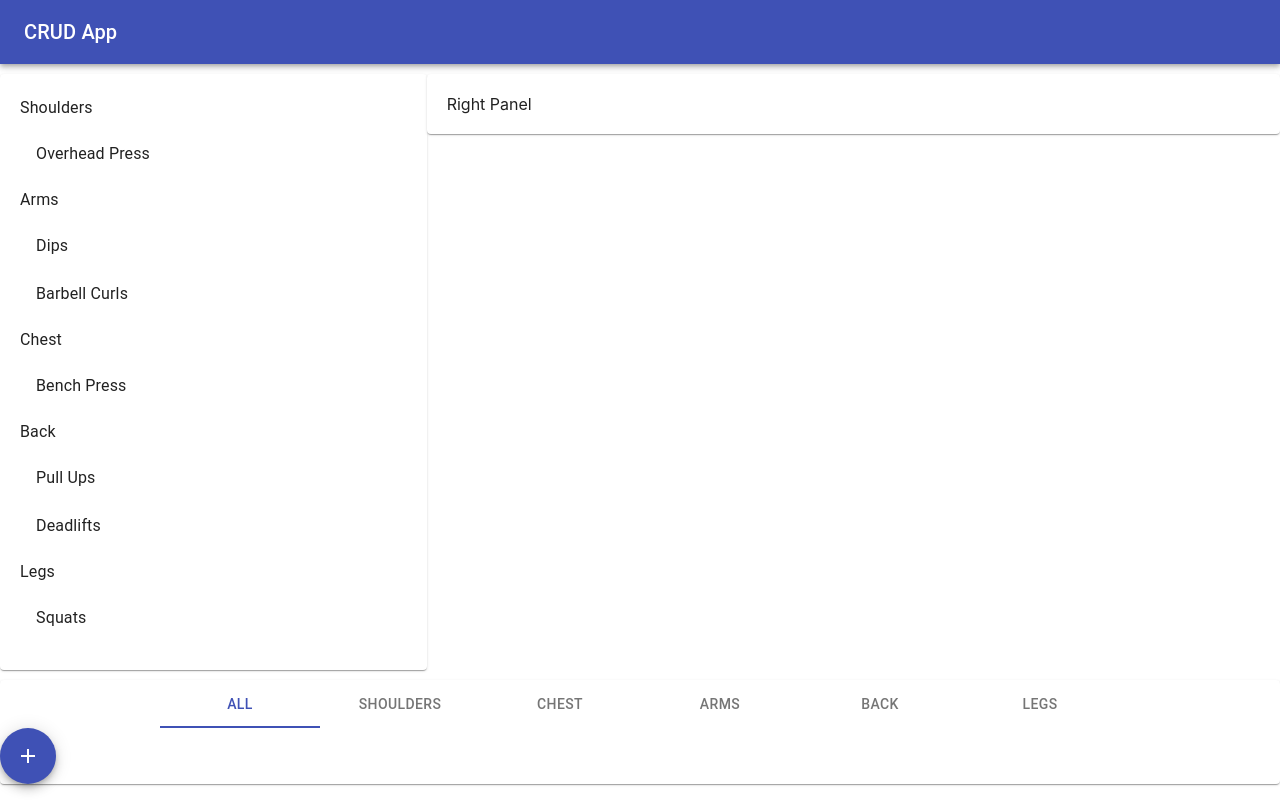
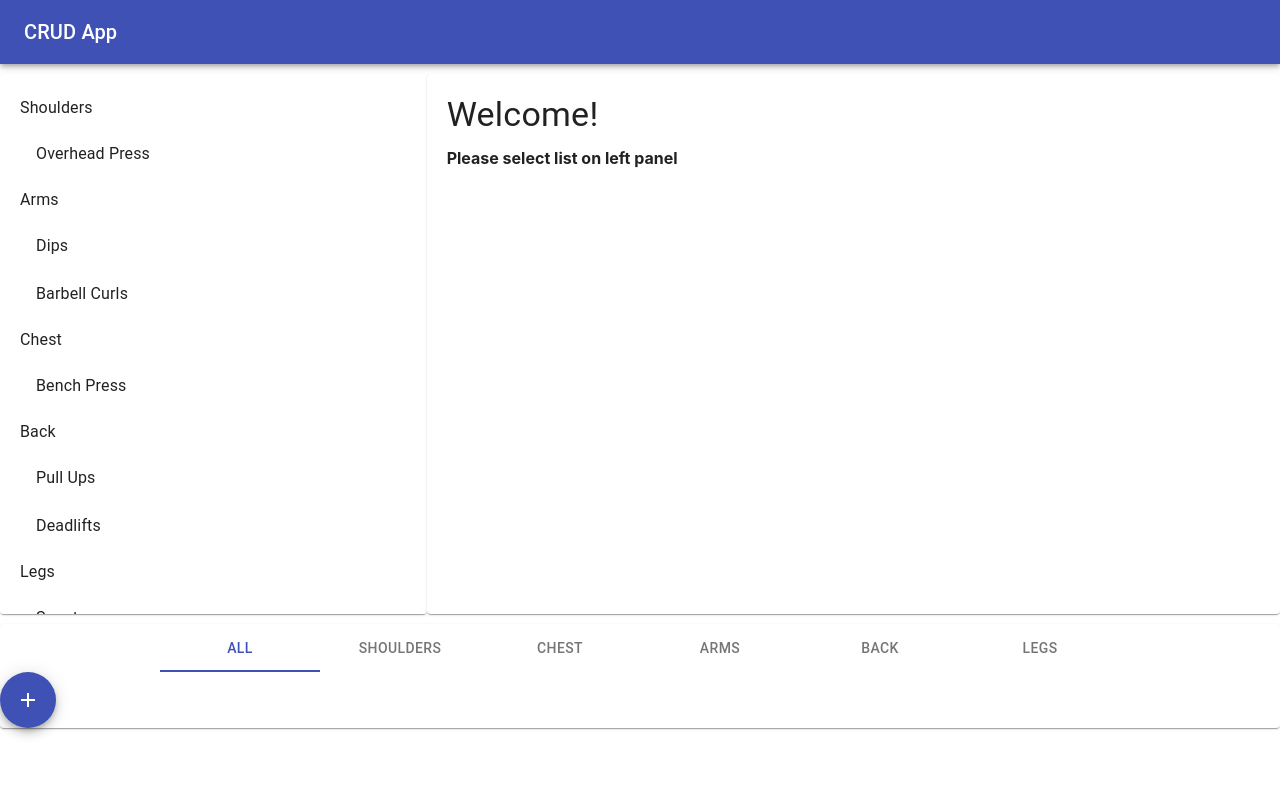
Before and after one commit to anitkumarsingh/CRUD-React-App, a React (Create React App) app: page / in a window 1280 px wide. Built offline with nearby package versions, Linux system fonts and the light colour scheme.

Commit message:
scroll bar style

```diff
--- a/src/Components/Exercise/RightPanel.js
+++ b/src/Components/Exercise/RightPanel.js
@@ -1,10 +1,15 @@
 import React from 'react';
-import { Paper } from '@material-ui/core'
+import { Paper,Typography } from '@material-ui/core'
 
 export default ({ styles }) =>{
     return(
         <Paper style={styles.Paper}>
-            Right Panel
+            <Typography variant="h4" component="h4"
+             gutterBottom>Welcome!
+             </Typography>
+            <Typography variant="title" component="h4">
+                Please select list on left panel
+            </Typography>
        </Paper>
     )
 }
--- /dev/null
+++ b/src/Components/Exercise/Scroll.css
@@ -0,0 +1,22 @@
+/* width */
+::-webkit-scrollbar {
+    width: 9px;
+  }
+
+  /* Track */
+  ::-webkit-scrollbar-track {
+    box-shadow: inset 0 0 5px grey;
+    border-radius: 10px;
+  }
+
+  /* Handle */
+  ::-webkit-scrollbar-thumb {
+    background: #3f51b5;
+    border-radius: 10px;
+    pointer-events: painted
+  }
+
+  /* Handle on hover */
+  ::-webkit-scrollbar-thumb:hover {
+    background: #b30000;
+  }
--- a/src/Components/Exercise/index.js
+++ b/src/Components/Exercise/index.js
@@ -2,19 +2,22 @@ import React from 'react';
 import Grid from '@material-ui/core/Grid';
 import LeftPanel from './LeftPanel';
 import RightPanel from './RightPanel';
+import './Scroll.css';
 
 const styles ={
     Paper:{
         padding:20,
         marginTop:10,
-        marginBottom:10
+        marginBottom:10,
+        height:500,
+        overflowY:'auto'
     }
 }
 
 const Exercise = (props) =>{
     console.log(props.exercises);
     return(
-        <Grid container>
+        <Grid container spacing={12}>
           <Grid item sm={4}>
              <LeftPanel  styles={styles} propsData={props.exercises}/>
           </Grid>
```
Also changed, not shown: 1 other file (tests, documents, lock files or other folders).
